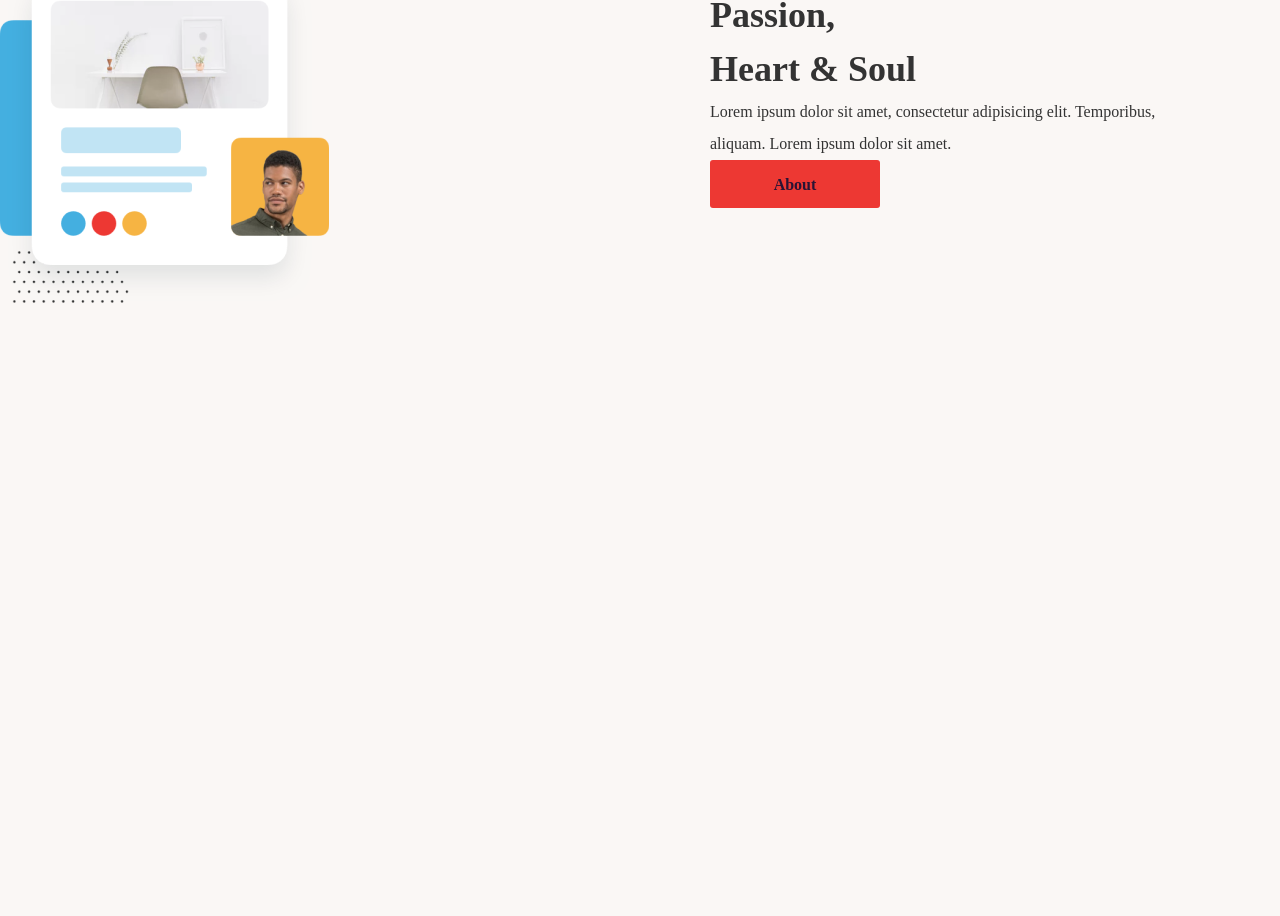
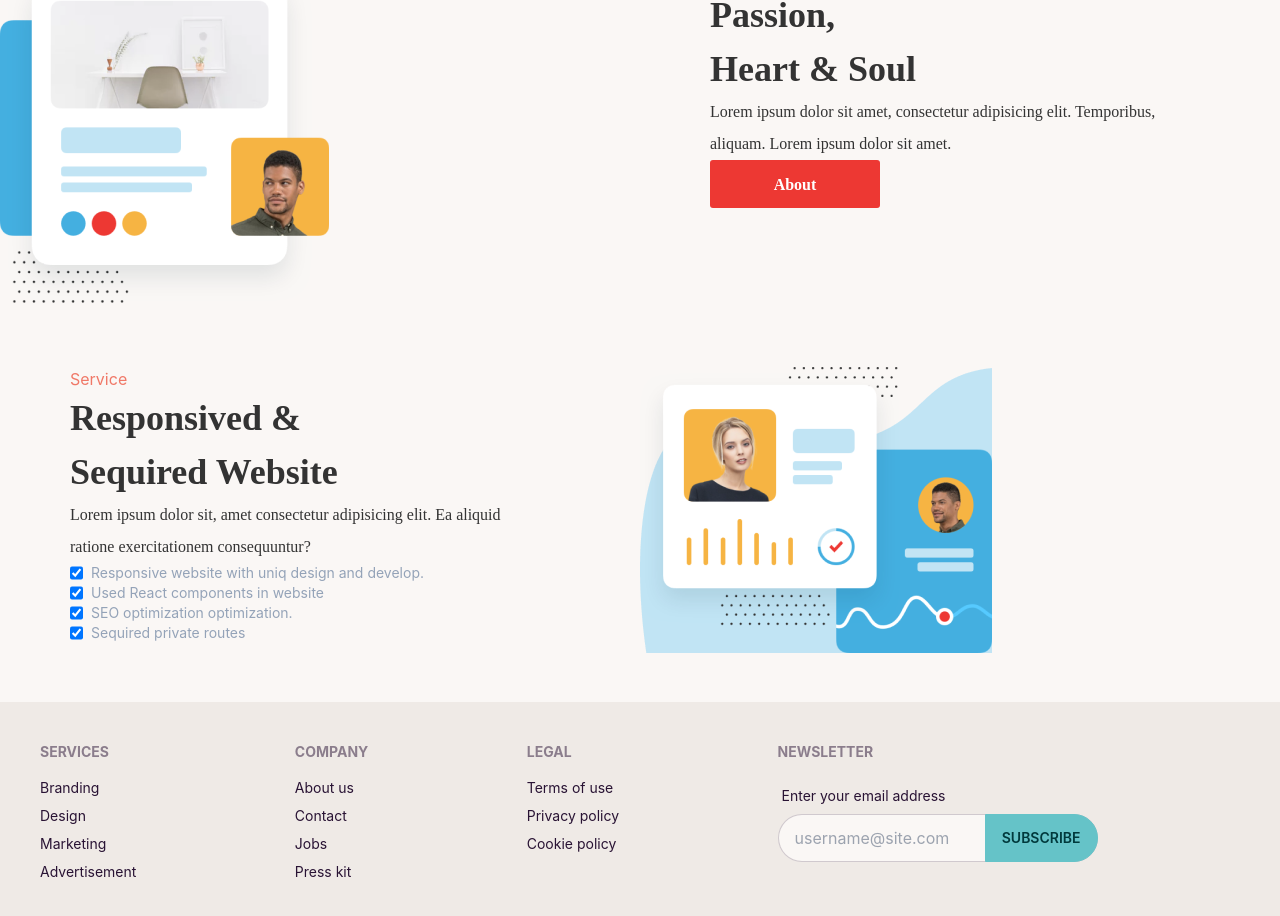
Before and after one commit to sarwar-asik/Blogs-T-Projects, a React (Create React App) app: page / in a window 1280 px wide. Shown: the part 630-1546 px from the top of the page. Before the commit the page ends 982 px from the top, so only its background shows below. Built offline with nearby package versions, Linux system fonts and the light colour scheme.

Commit message:
added service

```diff
--- a/src/App.tsx
+++ b/src/App.tsx
@@ -6,13 +6,16 @@ import Home from "./components/pages/Home/Home";
 import { Route } from "react-router";
 import Footer from "./components/shared/Footer/Footer";
 import Navbar from "./components/shared/Navbar/Navbar";
+import Theme from "./components/shared/theme/Theme";
 
 function App() {
   return (
     <div className="w-[90%] mx-auto relative">
-    <div className="">
+
+    <div className=" ">
+      <Theme/>
+    </div>
     <Navbar />
-    </div>
       <Routes>
         <Route path="/" element={<Home />} />
       </Routes>
--- a/src/components/pages/Home/Home.js
+++ b/src/components/pages/Home/Home.js
@@ -1,12 +1,14 @@
 import React from 'react';
 import About1 from '../About/About1';
 import Banner from '../banner/Banner';
+import Service from '../service/Service';
 
 const Home = () => {
     return (
         <div className=''>
             <Banner/>
             <About1></About1>
+            <Service/>
 
         </div>
     );
--- /dev/null
+++ b/src/components/pages/service/Service.js
@@ -0,0 +1,65 @@
+import React from "react";
+import service from "../../../assets/service.png";
+import servicebgs from "../../../assets/servicebg.png";
+
+const Service = () => {
+  return (
+    <div className="grid grid-cols-1 lg:grid-cols-2 my-[34px] py-[15px] lg:px-[70px] px-[20px]">
+      <div className=" ">
+        <h6 className="fonts"> Service </h6>
+        <h2 className="headings1">Responsived & </h2>
+        <h2 className="headings1"> Sequired Website</h2>
+
+        <p className="para1">
+          Lorem ipsum dolor sit, amet consectetur adipisicing elit. Ea aliquid{" "}
+          <br />
+          ratione exercitationem consequuntur?
+        </p>
+
+        <div className="">
+          <p className="flex gap-2  text-sm text-slate-400">
+            <input
+              type="checkbox"
+              checked="checked"
+              className="rounded   p-2 bg-info text-white"
+            />
+            <span> Responsive website with uniq design and develop.</span>
+          </p>
+          <p className="flex gap-2  text-sm text-slate-400">
+            <input
+              type="checkbox"
+              checked="checked"
+              className="rounded checkbox-accent p-2 bg-info text-white"
+            />
+            <span> Used React components in website</span>
+          </p>
+          <p className="flex gap-2  text-sm text-slate-400">
+            <input
+              type="checkbox"
+              checked="checked"
+              className="rounded  p-2 bg-info text-white"
+            />
+            <span> SEO optimization optimization.</span>
+          </p>
+          <p className="flex gap-2 text-sm text-slate-400">
+            <input
+              type="checkbox"
+              checked="checked"
+              className="rounded  p-2 bg-info text-white"
+            />
+            <span>Sequired private routes </span>
+          </p>
+        </div>
+      </div>
+      <figure>
+        <img
+          src={service}
+          alt=""
+          style={{ backgroundImage: `url(${servicebgs})` }}
+        />
+      </figure>
+    </div>
+  );
+};
+
+export default Service;
--- a/src/components/shared/Footer/Footer.js
+++ b/src/components/shared/Footer/Footer.js
@@ -1,11 +1,50 @@
-import React from 'react';
+import React from "react";
 
 const Footer = () => {
-    return (
+  return (
+    <div>
+      <footer className="footer p-10 bg-base-200 text-base-content">
         <div>
-
+          <span className="footer-title">Services</span>
+          <a className="link link-hover">Branding</a>
+          <a className="link link-hover">Design</a>
+          <a className="link link-hover">Marketing</a>
+          <a className="link link-hover">Advertisement</a>
         </div>
-    );
+        <div>
+          <span className="footer-title">Company</span>
+          <a className="link link-hover">About us</a>
+          <a className="link link-hover">Contact</a>
+          <a className="link link-hover">Jobs</a>
+          <a className="link link-hover">Press kit</a>
+        </div>
+        <div>
+          <span className="footer-title">Legal</span>
+          <a className="link link-hover">Terms of use</a>
+          <a className="link link-hover">Privacy policy</a>
+          <a className="link link-hover">Cookie policy</a>
+        </div>
+        <div>
+          <span className="footer-title">Newsletter</span>
+          <div className="form-control w-80">
+            <label className="label">
+              <span className="label-text">Enter your email address</span>
+            </label>
+            <div className="relative">
+              <input
+                type="text"
+                placeholder="username@site.com"
+                className="input input-bordered w-full pr-16"
+              />
+              <button className="btn btn-primary absolute top-0 right-0 rounded-l-none">
+                Subscribe
+              </button>
+            </div>
+          </div>
+        </div>
+      </footer>
+    </div>
+  );
 };
 
 export default Footer;
--- a/src/components/shared/Navbar/Navbar.js
+++ b/src/components/shared/Navbar/Navbar.js
@@ -71,7 +71,9 @@ const Navbar = () => {
               <h1 className="text-2xl font-semibold uppercase">
                 Sarwar Hossain
               </h1>
+
             </Link>
+
             {/* sm-----menubar */}
             <div className="flex items-center">
               <div
--- /dev/null
+++ b/src/components/shared/theme/Theme.js
@@ -0,0 +1,18 @@
+import React from 'react';
+
+const Theme = () => {
+    return (
+        <div className='fixed  right-[2rem] top-[5rem] z-40'>
+            <label className="swap swap-rotate h-[10px] w-[10px]  ">
+  <input type="checkbox" />
+  <svg className="swap-on fill-current w-6 h-6" xmlns="http://www.w3.org/2000/svg" viewBox="0 0 24 24"><path d="M5.64,17l-.71.71a1,1,0,0,0,0,1.41,1,1,0,0,0,1.41,0l.71-.71A1,1,0,0,0,5.64,17ZM5,12a1,1,0,0,0-1-1H3a1,1,0,0,0,0,2H4A1,1,0,0,0,5,12Zm7-7a1,1,0,0,0,1-1V3a1,1,0,0,0-2,0V4A1,1,0,0,0,12,5ZM5.64,7.05a1,1,0,0,0,.7.29,1,1,0,0,0,.71-.29,1,1,0,0,0,0-1.41l-.71-.71A1,1,0,0,0,4.93,6.34Zm12,.29a1,1,0,0,0,.7-.29l.71-.71a1,1,0,1,0-1.41-1.41L17,5.64a1,1,0,0,0,0,1.41A1,1,0,0,0,17.66,7.34ZM21,11H20a1,1,0,0,0,0,2h1a1,1,0,0,0,0-2Zm-9,8a1,1,0,0,0-1,1v1a1,1,0,0,0,2,0V20A1,1,0,0,0,12,19ZM18.36,17A1,1,0,0,0,17,18.36l.71.71a1,1,0,0,0,1.41,0,1,1,0,0,0,0-1.41ZM12,6.5A5.5,5.5,0,1,0,17.5,12,5.51,5.51,0,0,0,12,6.5Zm0,9A3.5,3.5,0,1,1,15.5,12,3.5,3.5,0,0,1,12,15.5Z"/></svg>
+  <svg className="swap-off fill-current w-6 h-6" xmlns="http://www.w3.org/2000/svg" viewBox="0 0 24 24"><path d="M21.64,13a1,1,0,0,0-1.05-.14,8.05,8.05,0,0,1-3.37.73A8.15,8.15,0,0,1,9.08,5.49a8.59,8.59,0,0,1,.25-2A1,1,0,0,0,8,2.36,10.14,10.14,0,1,0,22,14.05,1,1,0,0,0,21.64,13Zm-9.5,6.69A8.14,8.14,0,0,1,7.08,5.22v.27A10.15,10.15,0,0,0,17.22,15.63a9.79,9.79,0,0,0,2.1-.22A8.11,8.11,0,0,1,12.14,19.73Z"/></svg>
+  <h1 className='ml-7  bg-slate-400 rounded-sm px-2'>  Theme</h1>
+</label>
+
+
+        </div>
+    );
+};
+
+export default Theme;
--- a/src/customcsss/Custom.css
+++ b/src/customcsss/Custom.css
@@ -10,6 +10,7 @@
   text-align: center;
   height: 48px;
   width: 170px;
+  color: white;
 
 }
 .btn-2{
```
Also changed, not shown: src/assets/service.png (added), src/assets/servicebg.png (added).
